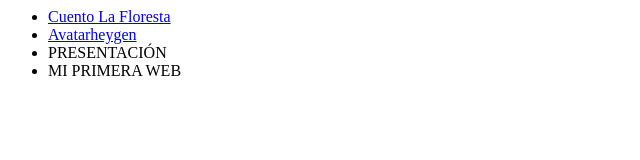
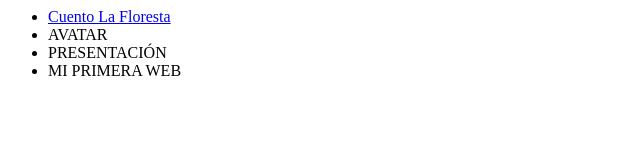
Before and after one commit to alexiagoty21/Cuaderno-de-clase, a plain HTML site: page index.html in a window 1280 px wide. Shown: the whole page, without its empty margins (0-640 px from the left). Drawn offline with Linux system fonts and the light colour scheme.

Commit message:
Update index.html

```diff
--- a/index.html
+++ b/index.html
@@ -5,7 +5,7 @@
     <body>
       <ul>
       <li> <a href="Cuento La Floresta.html"> Cuento La Floresta</a></li>
-      <li><a href="Avatarheygen.html"> Avatarheygen</a></li>
+      <li> AVATAR</li>
       <li>PRESENTACIÓN</li>
       <li>MI PRIMERA WEB</li>
       </ul>
```
